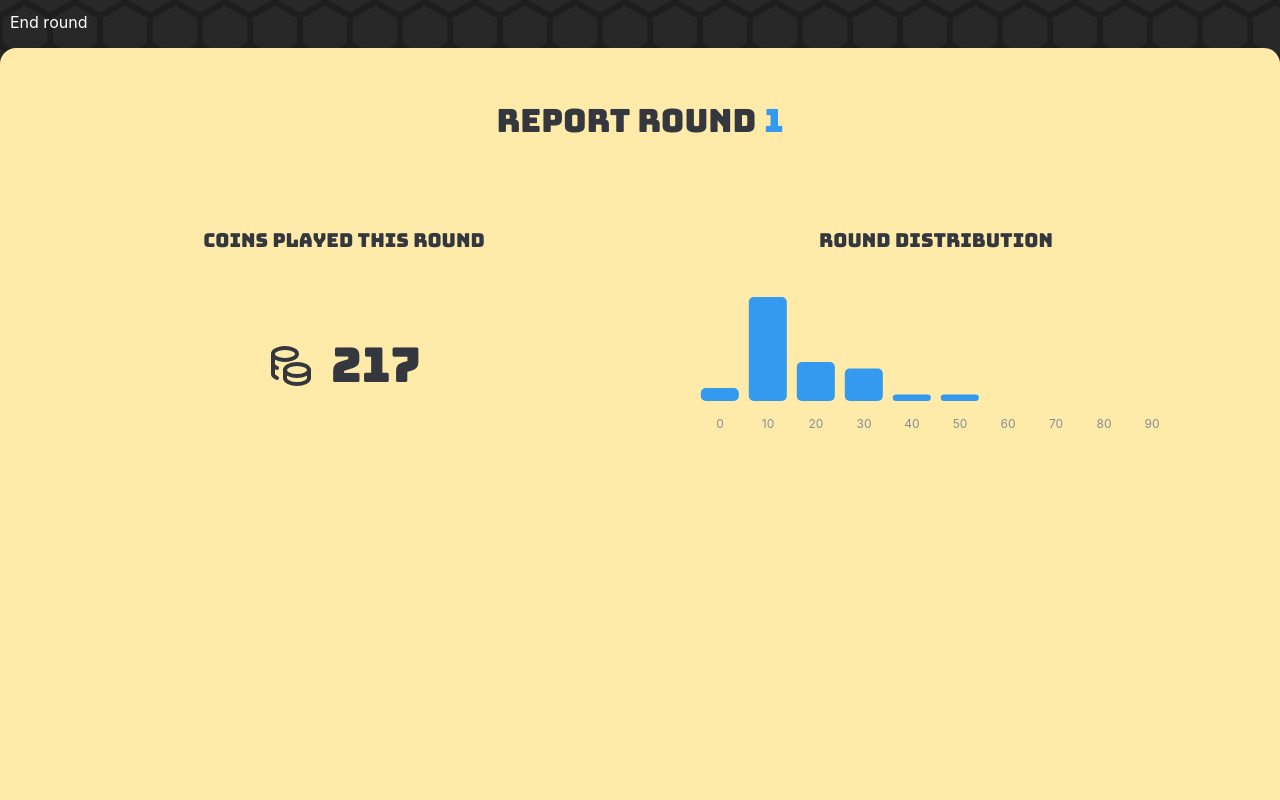
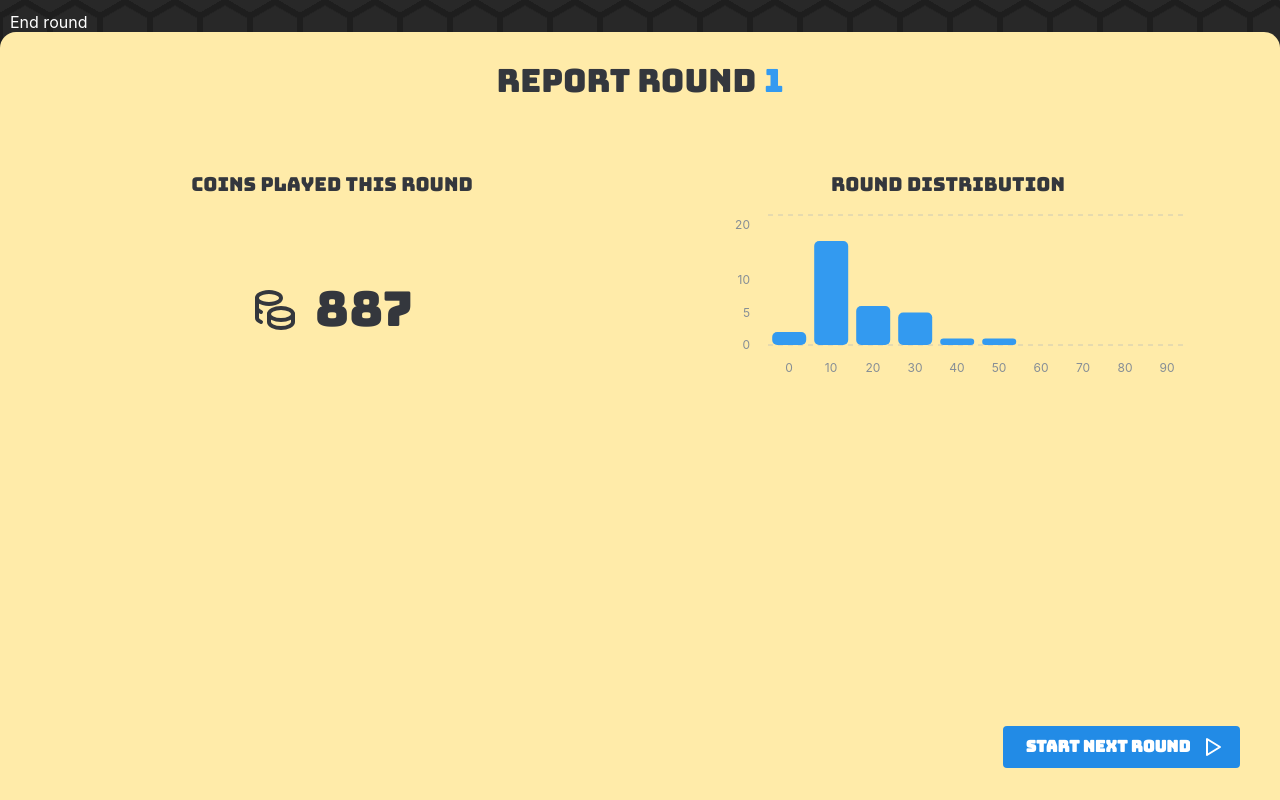
Before and after one commit to Olaelve5/coingame, a Next.js app in the folder app/: page /testing in a window 1280 px wide. Both pictures are taken after a click on the button "End round". Built offline with nearby package versions, Linux system fonts and the light colour scheme.

Commit message:
feat: update EliminationReport layout and styles; add StartRoundButton component

```diff
--- a/app/src/components/host/game/EliminationReport/EliminatedPlayers.tsx
+++ b/app/src/components/host/game/EliminationReport/EliminatedPlayers.tsx
@@ -28,7 +28,7 @@ const EliminatedPlayers = ({ playersEliminated }: EliminatedPlayersProps) => {
     roundHistory: [
       {
         round: 1,
-        coinsPlayed: 8,
+        coinsPlayed: 5,
       },
     ],
   };
--- a/app/src/components/host/game/EliminationReport/EliminationReport.tsx
+++ b/app/src/components/host/game/EliminationReport/EliminationReport.tsx
@@ -6,6 +6,7 @@ import { useMantineTheme } from "@mantine/core";
 import { IconCoins } from "@tabler/icons-react";
 import EliminatedPlayers from "./EliminatedPlayers";
 import { StaggeredText } from "../../StaggeredText";
+import StartRoundButton from "./StartRoundButton";
 
 const EliminationReport = () => {
   const [initialAnimationFinished, setInitialAnimationFinished] = useState(false);
@@ -20,11 +21,14 @@ const EliminationReport = () => {
       onAnimationComplete={() => setInitialAnimationFinished(true)}
       className={styles.container}
     >
-      <div className={styles.titleContainer}>
-        <h2 className={styles.title}>Report Round</h2>
-        <h2 className={styles.title} style={{ color: theme.colors.blue[5] }}>
-          1
-        </h2>
+      <div className={styles.header}>
+        <div className={styles.titleContainer}>
+          <h2 className={styles.title}>Report Round</h2>
+          <h2 className={styles.title} style={{ color: theme.colors.blue[5] }}>
+            1
+          </h2>
+        </div>
+        <StartRoundButton />
       </div>
       {initialAnimationFinished && (
         <div className={styles.dataContainer}>
@@ -36,7 +40,7 @@ const EliminationReport = () => {
               transition={{ duration: 0.3, delay: 0.8, ease: "easeInOut" }}
             >
               <IconCoins className={styles.coinsIcon} />
-              <h2>217</h2>
+              <h2>887</h2>
             </motion.div>
           </div>
           <PlayedCoinsChart />
--- a/app/src/components/host/game/EliminationReport/PlayedCoinsChart.tsx
+++ b/app/src/components/host/game/EliminationReport/PlayedCoinsChart.tsx
@@ -48,8 +48,8 @@ const PlayedCoinsChart = () => {
             yAxisProps={{ domain: [0, 20] }}
             series={[{ name: "count", color: "blue.5" }]}
             tickLine="none"
-            gridAxis="none"
-            withYAxis={false}
+
+
             barProps={{
               radius: 5,
               isAnimationActive: true,
--- /dev/null
+++ b/app/src/components/host/game/EliminationReport/StartRoundButton.tsx
@@ -0,0 +1,20 @@
+import { IconPlayerPlay } from "@tabler/icons-react";
+import { Button } from "@mantine/core";
+import styles from "./styles/StartRoundButton.module.css";
+
+const StartRoundButton = () => {
+  return (
+    <div className={styles.container}>
+      <Button
+        rightSection={<IconPlayerPlay />}
+        variant="filled"
+        size="md"
+        fullWidth
+      >
+        Start Next Round
+      </Button>
+    </div>
+  );
+};
+
+export default StartRoundButton;
--- a/app/src/components/host/game/EliminationReport/styles/EliminatedPlayers.module.css
+++ b/app/src/components/host/game/EliminationReport/styles/EliminatedPlayers.module.css
@@ -3,9 +3,9 @@
   flex-direction: column;
   align-items: center;
   justify-content: center;
-  gap: 4rem;
+  gap: 2rem;
+  width: 100vw;
   margin-top: 2rem;
-  width: 100vw;
 }
 
 .titleContainer {
--- a/app/src/components/host/game/EliminationReport/styles/EliminationReport.module.css
+++ b/app/src/components/host/game/EliminationReport/styles/EliminationReport.module.css
@@ -2,11 +2,11 @@
   position: absolute;
   width: 100vw;
   height: 100vh;
-  top: 3rem;
-  padding: 3rem;
+  top: 2rem;
+  padding: 1.5rem;
   padding-bottom: 2rem;
   align-items: center;
-  gap: 5rem;
+  gap: 4rem;
   display: flex;
   flex-direction: column;
   background-color: rgb(255, 235, 169);
@@ -14,6 +14,14 @@
   bottom: 0;
   color: rgb(52, 55, 61);
   font-family: "Bungee", "Sans-serif";
+}
+
+.header {
+  display: flex;
+  flex-direction: column;
+  align-items: center;
+  width: 100%;
+  gap: 1rem;
 }
 
 .titleContainer {
--- /dev/null
+++ b/app/src/components/host/game/EliminationReport/styles/StartRoundButton.module.css
@@ -0,0 +1,5 @@
+.container {
+    position: absolute;
+    right: 2.5rem;
+    bottom: 4rem;
+}
```
